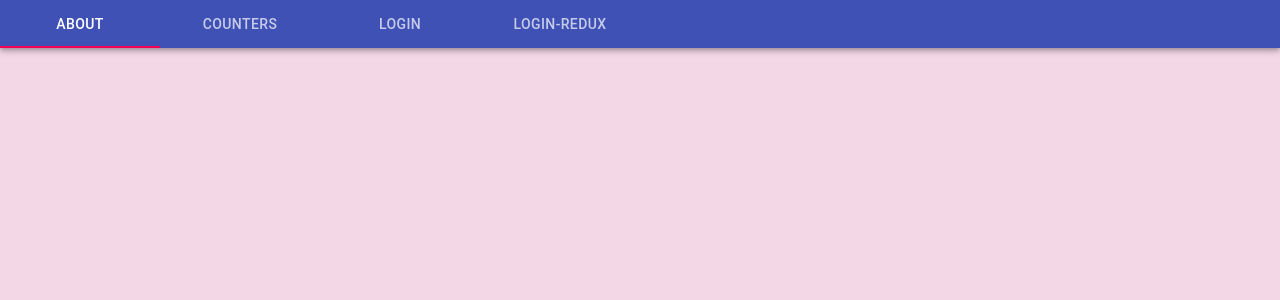
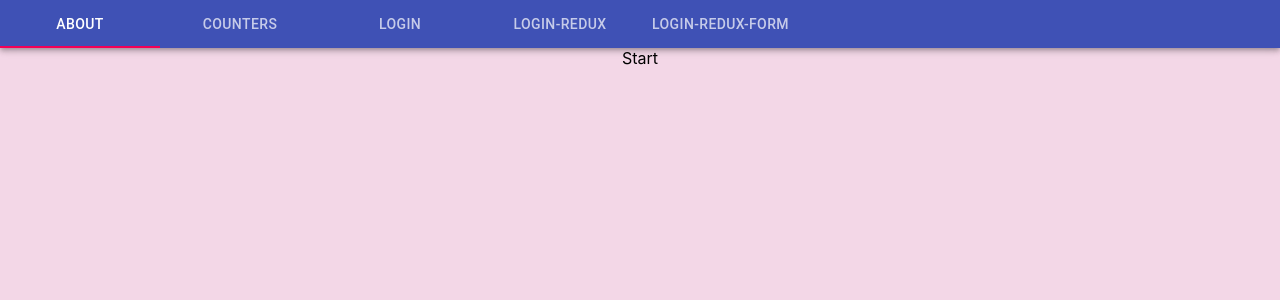
Before and after one commit to mashanobeard/second-task, a React (Create React App) app in the folder counter-counter/: page /Login-Redux-Form in a window 1280 px wide. Shown: the top 300 px of the page. Built offline with nearby package versions, Linux system fonts and the light colour scheme.

Commit message:
task-6-begin

```diff
--- a/counter-counter/src/App.js
+++ b/counter-counter/src/App.js
@@ -8,10 +8,11 @@ import Other from './components/ErrorPage';
 import Login from "./components/Login";
 import LoginSuccess from './components/LoginRedux/loginSuccess';
 import LoginReduxContainer from './containers/LoginReduxContainer';
+import LoginReduxFormContainer from './containers/LoginReduxFormContainer';
 
 
 function App() {
-const routes = ["/About","/Counters", "/Login","/Login-Redux",'/404', '/Login-Redux/Success'];
+const routes = ["/About","/Counters", "/Login","/Login-Redux",'/404', '/Login-Redux/Success', '/Login-Redux-Form'];
 const [value, setValue] = React.useState(0)
 const handleTabs=(e,val)=>{
   setValue(val)
@@ -28,29 +29,35 @@ const handleTabs=(e,val)=>{
       <AppBar position="static">
         <Tabs value= {value} onChange={handleTabs}>
           <Tab
-
             label="About"
             //value={routes[0]}
             component = {Link}
             to = {routes[0]} />
+
           <Tab
-
             label="Counters"
            // value={routes[1]}
             component = {Link}
             to = {routes[1]}/>
+
           <Tab
-
             label="Login"
            // value={routes[2]}
             component = {Link}
             to = {routes[2]}/>
+
           <Tab
-
             label="Login-Redux"
            // value={routes[3]}
             component = {Link}
             to = {routes[3]}/>
+
+          <Tab
+            label="Login-Redux-Form"
+           // value={routes[3]}
+            component = {Link}
+            to = {routes[6]}/>
+
 
           </Tabs>
       </AppBar>
@@ -63,6 +70,7 @@ const handleTabs=(e,val)=>{
       <Route path="/Login" component ={Login} />
       <Route exact path="/Login-Redux" component ={LoginReduxContainer} />
       <Route path="/Login-Redux/Success" component ={LoginSuccess} />
+      <Route path="/Login-Redux-Form" component ={LoginReduxFormContainer} />
       <Route path="/404"component ={Other} />
 
       </Switch>
--- /dev/null
+++ b/counter-counter/src/containers/LoginReduxFormContainer.js
@@ -0,0 +1,9 @@
+import React from "react";
+
+const LoginReduxFormContainer = () => {
+
+  return (
+    <div>Start</div>
+)
+}
+export default LoginReduxFormContainer;
```
